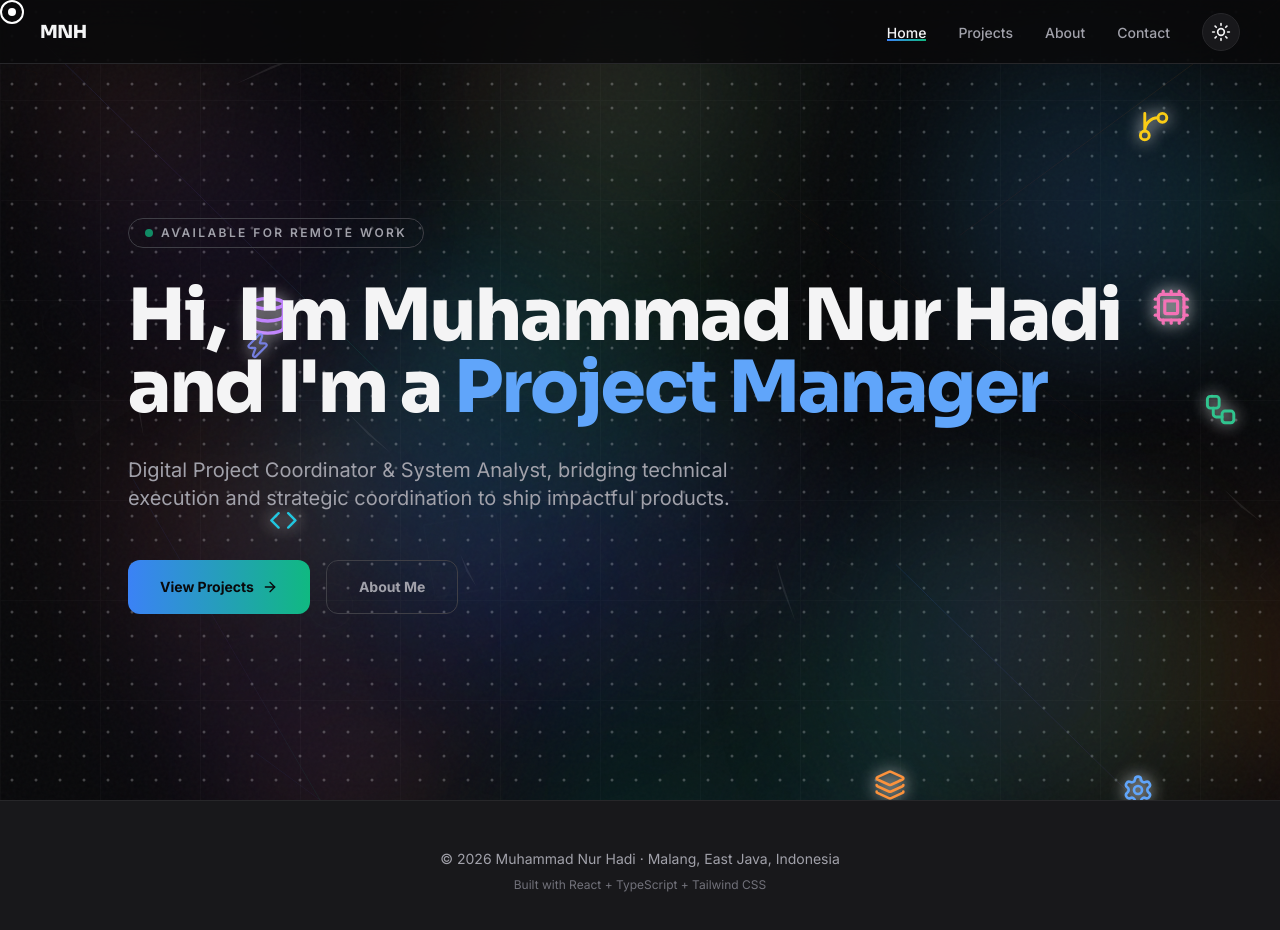
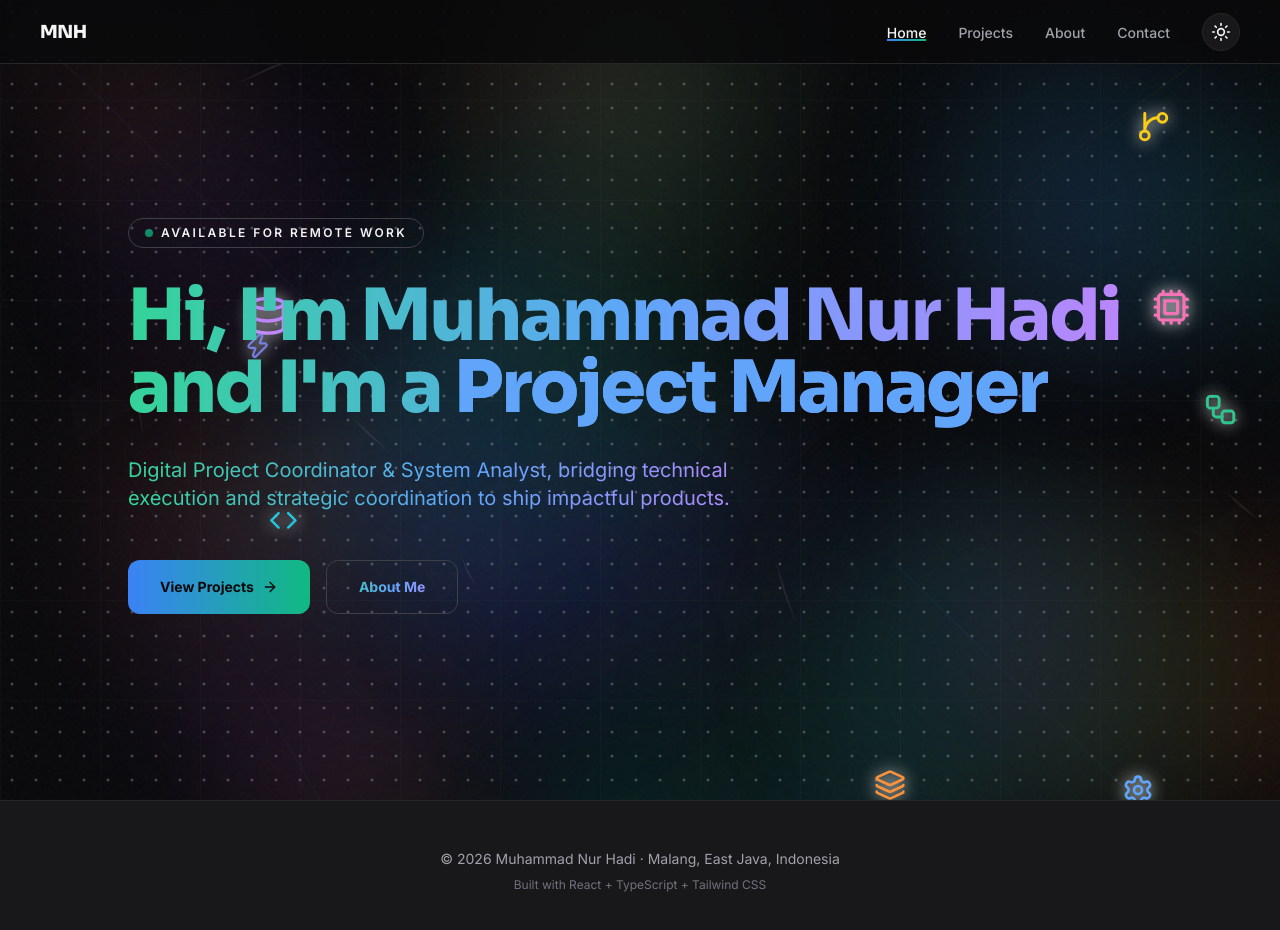
Before and after one commit to mnhmuhammadnurhadi-7/mnurhadi-porto, a React (Vite) app: page / in a window 1280 px wide. Shown: the top 930 px of the page. Built offline with nearby package versions, Linux system fonts and the light colour scheme.

Commit message:
perbaikan tampilan

```diff
--- a/src/components/Layout.tsx
+++ b/src/components/Layout.tsx
@@ -3,7 +3,6 @@ import { Link, useLocation } from 'react-router-dom';
 import { motion, AnimatePresence } from 'framer-motion';
 import { Sun, Moon } from 'lucide-react';
 import AnimatedBackground from './AnimatedBackground';
-import CustomCursor from './CustomCursor';
 import DotGrid from './decor/DotGrid';
 import FloatingBlobs from './decor/FloatingBlobs';
 import DiagonalLines from './decor/DiagonalLines';
@@ -31,7 +30,6 @@ const Layout = ({ children }: { children: ReactNode }) => {
   return (
     <div className={`min-h-screen ${bgPrimary} ${textPrimary} relative transition-colors duration-300 overflow-hidden`}>
       <AnimatedBackground />
-      <CustomCursor />
 
       {/* Decorative Background Layers - persistent across all pages */}
       <DotGrid />
--- a/src/index.css
+++ b/src/index.css
@@ -29,9 +29,9 @@ html, body {
   min-height: 100vh;
 }
 
-/* Hide default cursor for our custom one */
+/* Use default browser cursor */
 @media (hover: hover) and (pointer: fine) {
   * {
-    cursor: none !important;
+    cursor: auto !important;
   }
 }
--- a/src/pages/Home.tsx
+++ b/src/pages/Home.tsx
@@ -22,12 +22,18 @@ const Home = () => {
     hidden: { opacity: 0, y: 30 },
     show: { opacity: 1, y: 0, transition: { duration: 0.8, ease: ("easeOut" as any) } },
   };
-  const textPrimary = theme === 'dark' ? 'text-zinc-100' : 'text-zinc-900';
-  const textSecondary = theme === 'dark' ? 'text-zinc-400' : 'text-zinc-600';
+
+  // Gradient khusus teks
+  const textGradient =
+    theme === 'dark'
+      ? 'bg-gradient-to-r from-emerald-400 via-blue-400 to-purple-400 text-transparent bg-clip-text'
+      : 'bg-gradient-to-r from-[#FF6B6B] via-[#6B5BFF] to-[#00C9A7] text-transparent bg-clip-text';
+
+  // Warna border tetap solid, bukan gradient
   const borderColor = theme === 'dark' ? 'border-zinc-700' : 'border-zinc-300';
 
   return (
-    <div className={`min-h-screen pt-24 pb-16 px-6 md:px-10 flex flex-col items-center justify-center transition-colors duration-300`}>
+    <div className="min-h-screen pt-24 pb-16 px-6 md:px-10 flex flex-col items-center justify-center transition-colors duration-300">
       <motion.div
         variants={container}
         initial="hidden"
@@ -35,7 +41,9 @@ const Home = () => {
         className="max-w-5xl w-full"
       >
         <motion.div variants={item}>
-          <div className={`inline-flex items-center gap-2 border ${borderColor} ${textSecondary} text-xs font-semibold px-4 py-1.5 rounded-full mb-8 uppercase tracking-[0.2em] transition-colors duration-300`}>
+          <div
+            className={`inline-flex items-center gap-2 border ${borderColor} text-xs font-semibold px-4 py-1.5 rounded-full mb-8 uppercase tracking-[0.2em] transition-colors duration-300`}
+          >
             <span className="w-2 h-2 bg-emerald-500 rounded-full animate-pulse" />
             Available for Remote Work
           </div>
@@ -43,7 +51,7 @@ const Home = () => {
 
         <motion.h1
           variants={item}
-          className={`font-['Sora'] text-5xl md:text-7xl font-extrabold leading-[0.9] tracking-tight mb-8 ${textPrimary} transition-colors duration-300`}
+          className={`font-['Sora'] text-5xl md:text-7xl font-extrabold leading-[0.9] tracking-tight mb-8 ${textGradient} transition-colors duration-300`}
         >
           Hi, I'm Muhammad Nur Hadi
           <br />
@@ -52,9 +60,10 @@ const Home = () => {
 
         <motion.p
           variants={item}
-          className={`${textSecondary} text-lg md:text-xl leading-relaxed max-w-2xl mb-12 transition-colors duration-300`}
+          className={`text-lg md:text-xl leading-relaxed max-w-2xl mb-12 transition-colors duration-300 ${textGradient}`}
         >
-          Digital Project Coordinator & System Analyst, bridging technical execution and strategic coordination to ship impactful products.
+          Digital Project Coordinator & System Analyst, bridging technical execution and strategic
+          coordination to ship impactful products.
         </motion.p>
 
         <motion.div variants={item} className="flex flex-wrap gap-4">
@@ -67,7 +76,9 @@ const Home = () => {
           </Link>
           <Link
             to="/about"
-            className={`inline-flex items-center gap-2 border ${borderColor} ${textSecondary} text-sm font-bold px-8 py-4 rounded-xl hover:${theme === 'dark' ? 'bg-zinc-900' : 'bg-zinc-100'} transition-all`}
+            className={`inline-flex items-center gap-2 border ${borderColor} text-sm font-bold px-8 py-4 rounded-xl hover:${
+              theme === 'dark' ? 'bg-zinc-900' : 'bg-zinc-100'
+            } transition-all ${textGradient}`}
           >
             About Me
           </Link>
```
